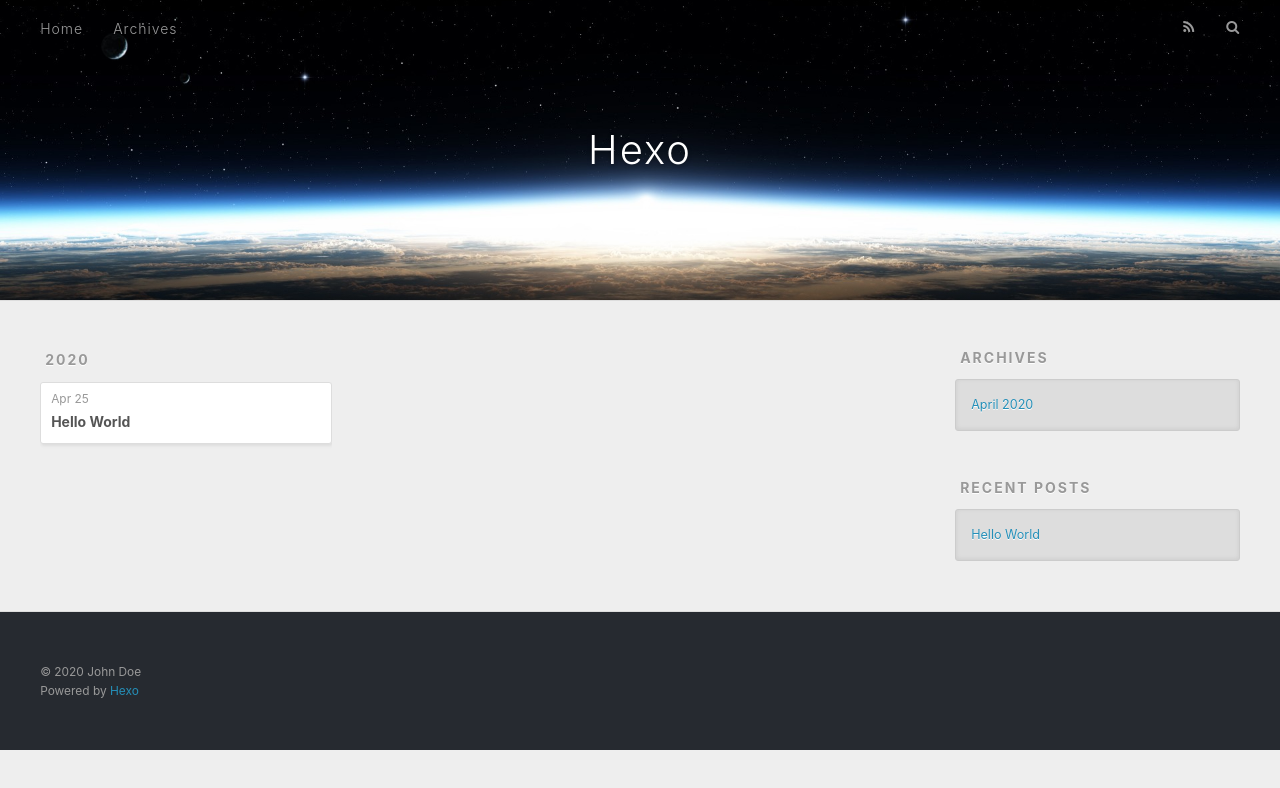
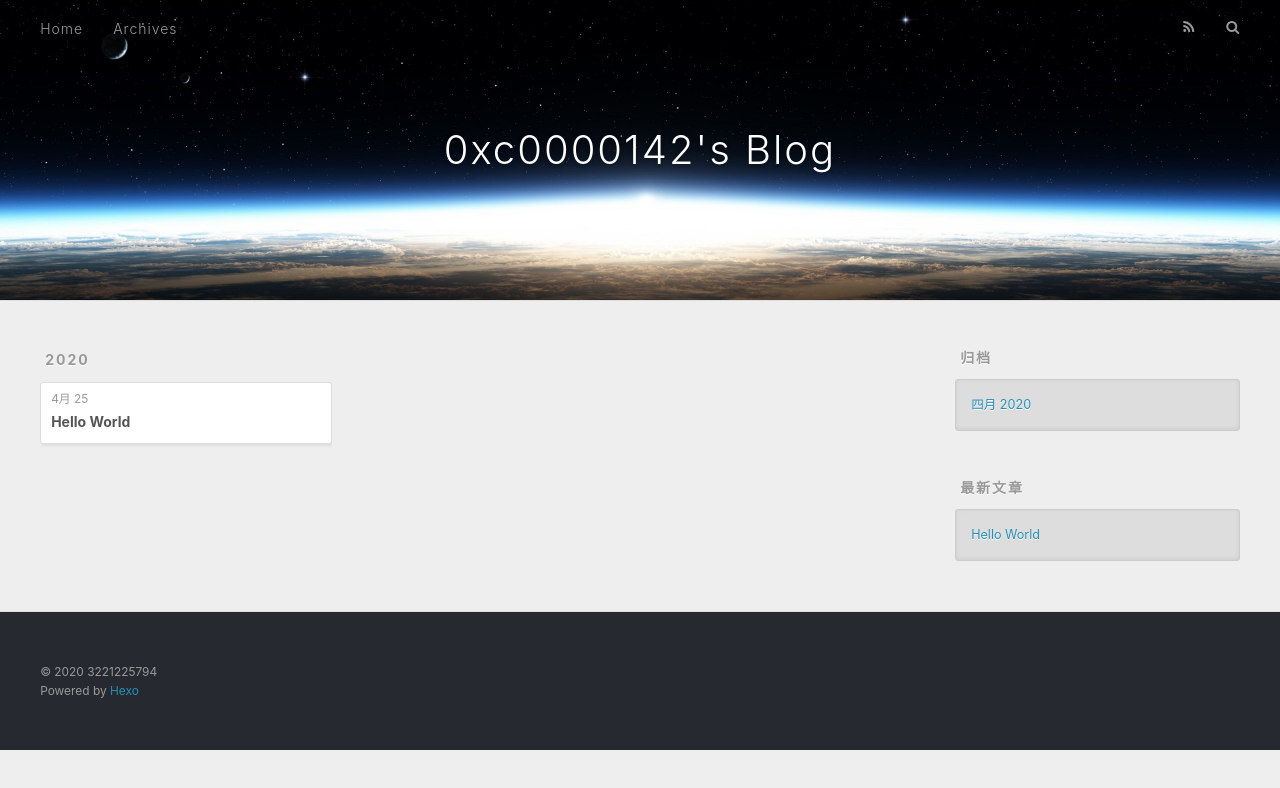
Before and after one commit to 0xc0000142/1214745078.github.io, a plain HTML site: page archives/index.html in a window 1280 px wide. Drawn offline with nearby package versions, Linux system fonts and the light colour scheme.

Commit message:
Site updated: 2020-04-26 08:59:30

```diff
--- a/archives/index.html
+++ b/archives/index.html
@@ -5,17 +5,26 @@
 
 
 
-  <title>Archives | Hexo</title>
+  <title>归档 | 0xc0000142&#39;s Blog</title>
   <meta name="viewport" content="width=device-width, initial-scale=1, maximum-scale=1">
-  <meta property="og:type" content="website">
-<meta property="og:title" content="Hexo">
+  <meta name="description" content="0xc0000142的博客">
+<meta property="og:type" content="website">
+<meta property="og:title" content="0xc0000142&#39;s Blog">
 <meta property="og:url" content="https://1214745078.github.io/archives/index.html">
-<meta property="og:site_name" content="Hexo">
-<meta property="og:locale" content="en_US">
-<meta property="article:author" content="John Doe">
+<meta property="og:site_name" content="0xc0000142&#39;s Blog">
+<meta property="og:description" content="0xc0000142的博客">
+<meta property="og:locale" content="zh_CN">
+<meta property="article:author" content="3221225794">
+<meta property="article:tag" content="Blog">
+<meta property="article:tag" content="博客">
+<meta property="article:tag" content="website">
+<meta property="article:tag" content="分享">
+<meta property="article:tag" content="geek">
+<meta property="article:tag" content="极客">
+<meta property="article:tag" content="技术知识">
 <meta name="twitter:card" content="summary">
 
-    <link rel="alternate" href="/atom.xml" title="Hexo" type="application/atom+xml">
+    <link rel="alternate" href="/atom.xml" title="0xc0000142&#39;s Blog" type="application/atom+xml">
 
 
     <link rel="icon" href="/favicon.png">
@@ -36,7 +45,7 @@
   <div id="header-outer" class="outer">
     <div id="header-title" class="inner">
       <h1 id="logo-wrap">
-        <a href="/" id="logo">Hexo</a>
+        <a href="/" id="logo">0xc0000142&#39;s Blog</a>
       </h1>
 
     </div>
@@ -53,7 +62,7 @@
 
           <a id="nav-rss-link" class="nav-icon" href="/atom.xml" title="RSS Feed"></a>
 
-        <a id="nav-search-btn" class="nav-icon" title="Search"></a>
+        <a id="nav-search-btn" class="nav-icon" title="搜索"></a>
       </nav>
       <div id="search-form-wrap">
         <form action="//google.com/search" method="get" accept-charset="UTF-8" class="search-form"><input type="search" name="q" class="search-form-input" placeholder="Search"><button type="submit" class="search-form-submit">&#xF002;</button><input type="hidden" name="sitesearch" value="https://1214745078.github.io"></form>
@@ -79,7 +88,7 @@
   <div class="archive-article-inner">
     <header class="archive-article-header">
       <a href="/2020/04/25/hello-world/" class="archive-article-date">
-  <time datetime="2020-04-25T14:52:29.484Z" itemprop="datePublished">Apr 25</time>
+  <time datetime="2020-04-25T14:52:29.484Z" itemprop="datePublished">4月 25</time>
 </a>
 
 
@@ -111,9 +120,9 @@
 
 
   <div class="widget-wrap">
-    <h3 class="widget-title">Archives</h3>
+    <h3 class="widget-title">归档</h3>
     <div class="widget">
-      <ul class="archive-list"><li class="archive-list-item"><a class="archive-list-link" href="/archives/2020/04/">April 2020</a></li></ul>
+      <ul class="archive-list"><li class="archive-list-item"><a class="archive-list-link" href="/archives/2020/04/">四月 2020</a></li></ul>
     </div>
   </div>
 
@@ -121,7 +130,7 @@
 
 
   <div class="widget-wrap">
-    <h3 class="widget-title">Recent Posts</h3>
+    <h3 class="widget-title">最新文章</h3>
     <div class="widget">
       <ul>
 
@@ -141,7 +150,7 @@
 
   <div class="outer">
     <div id="footer-info" class="inner">
-      &copy; 2020 John Doe<br>
+      &copy; 2020 3221225794<br>
       Powered by <a href="http://hexo.io/" target="_blank">Hexo</a>
     </div>
   </div>
```
Also changed, not shown: 2020/04/25/hello-world/index.html (+19 -12 lines), archives/2020/04/index.html (+23 -14 lines), archives/2020/index.html (+23 -14 lines), index.html (+23 -14 lines).
